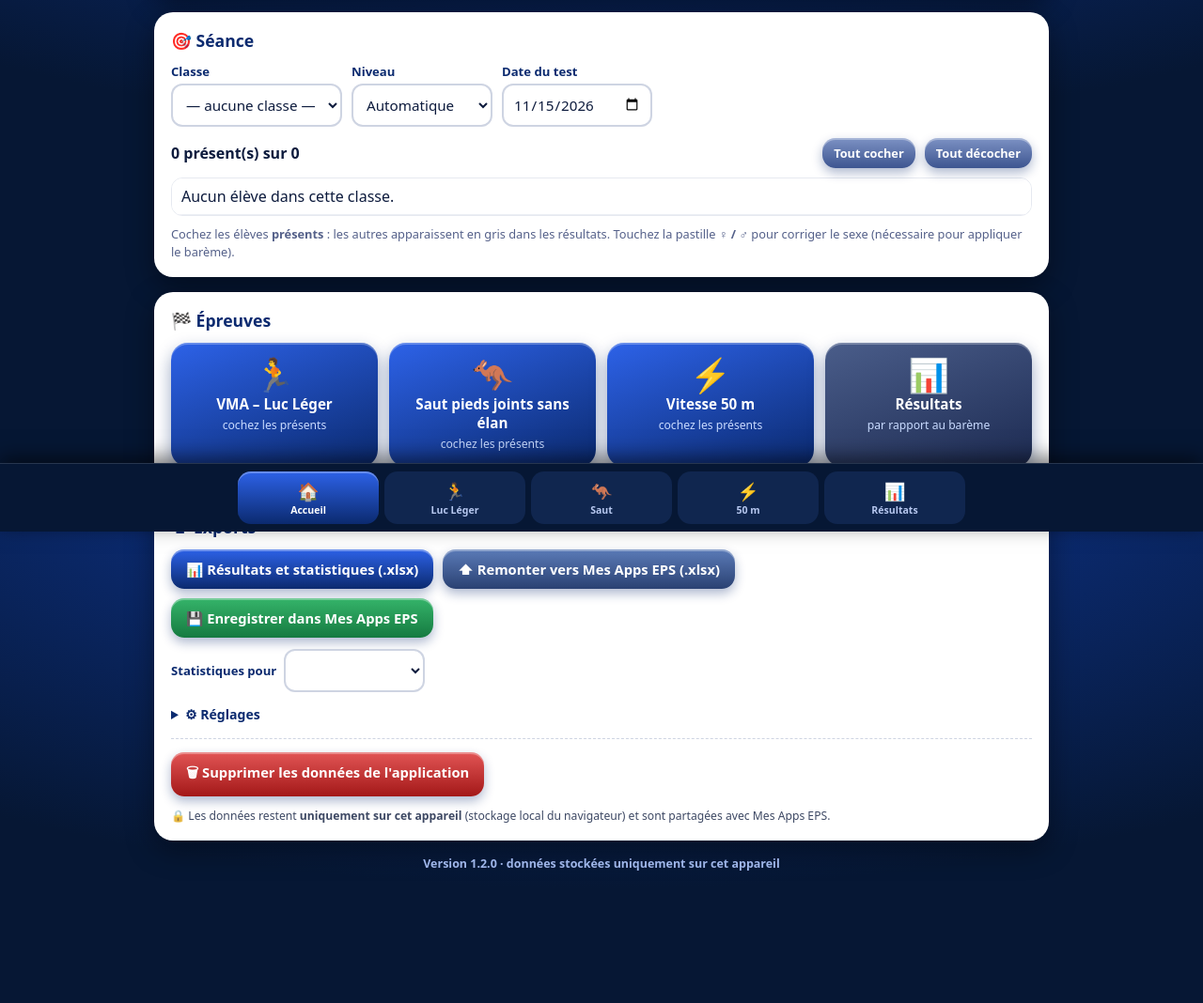
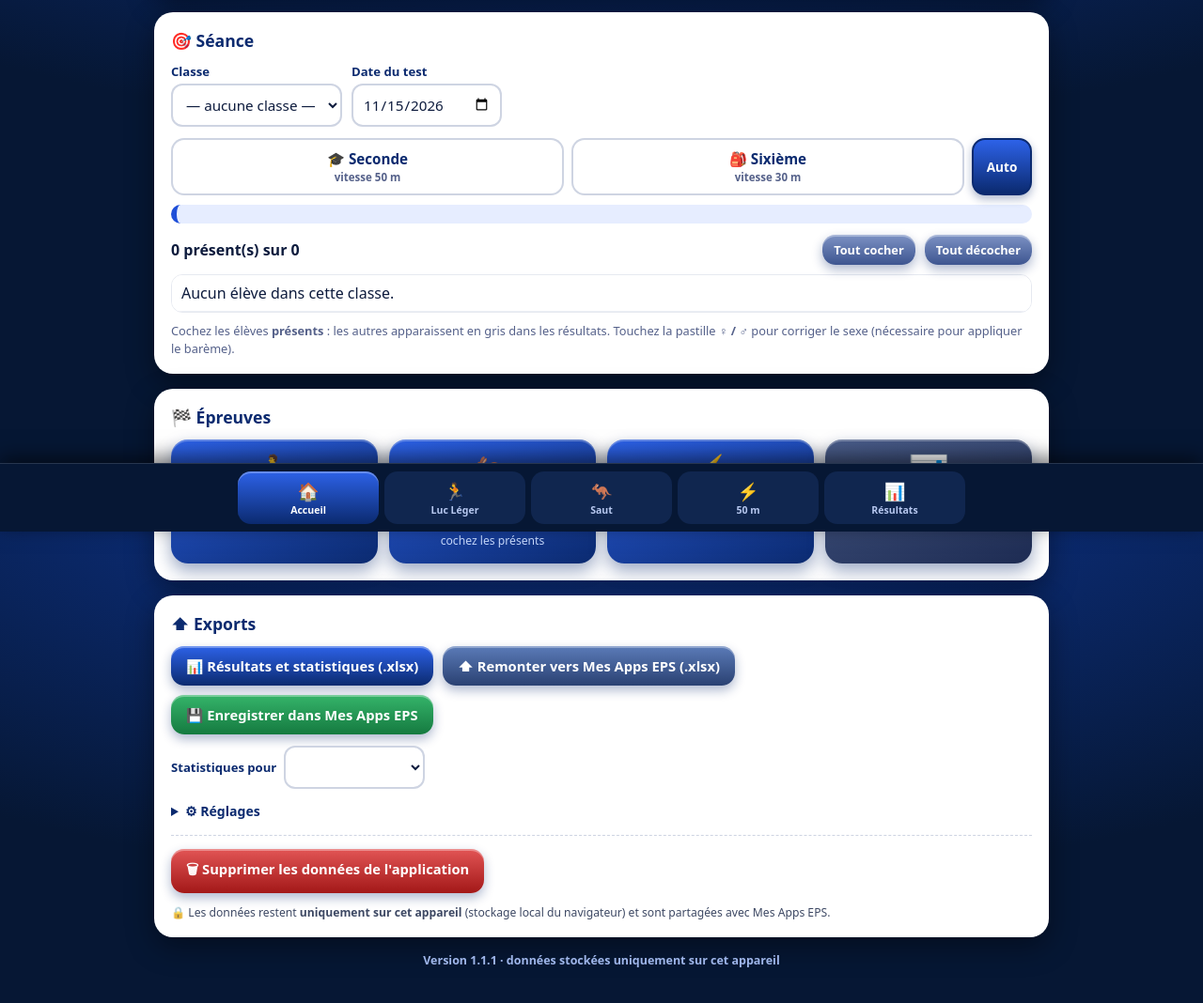
Before and after one commit to VinzToc/Tests_Aptitude_EPS, a plain HTML site: page index.html in a window 1280 px wide. Shown: the part 234-1302 px from the top of the page at 94% size. Before the commit the page ends 1268 px from the top, so only its background shows below. Drawn offline with Linux system fonts and the light colour scheme.

Commit message:
v1.1.1 : choix du niveau plus visible (sélecteur Seconde/Sixième, bandeau, badge, teinte turquoise en sixième)
Co-Authored-By: Claude Sonnet 5.5 <noreply@anthropic.com>
Claude-Session: https://claude.ai/code/session_01DWMzvC784FcUfTCqVKTNxX

```diff
--- a/app.css
+++ b/app.css
@@ -87,3 +87,18 @@ nav button{flex:1;max-width:150px;border:0;border-radius:14px;padding:8px 4px;fo
 nav button span{font-size:.66rem;font-weight:800}nav button.act{color:#fff;background:linear-gradient(#2d62e8,#0b2a6f);box-shadow:inset 0 2px 0 #ffffff44}
 @media(max-width:700px){.trow{grid-template-columns:1fr 1fr}.trow .who{grid-column:1/3}.trow .best{grid-column:1/3}.chrono{font-size:2.8rem}}
 .danger{margin-top:16px;padding-top:14px;border-top:1px dashed #0b2a6f33}
+
+/* ── niveau de la classe : sélecteur, bandeau, badge, teinte ── */
+.seg{display:flex;gap:8px;margin-top:12px}
+.seg button{flex:1;border:2px solid #0b2a6f33;background:#fff;border-radius:14px;padding:10px 8px;font-family:inherit;font-weight:800;font-size:.95rem;color:var(--navy);cursor:pointer;display:flex;flex-direction:column;align-items:center;gap:2px}
+.seg button small{font-weight:600;font-size:.72rem;color:#55618a}
+.seg button.auto{flex:0 0 64px;font-size:.85rem;justify-content:center}
+.seg button.act{background:linear-gradient(#2d62e8,#0b2a6f);color:#fff;border-color:#0b2a6f;box-shadow:0 4px 10px #0b2a6f55}.seg button.act small{color:#cfe0ff}
+.nivbanner{margin-top:10px;padding:10px 12px;border-radius:12px;background:#e6edff;border-left:6px solid var(--blue);font-size:.88rem;color:var(--navy);line-height:1.4}
+.nivbadge{margin-left:auto;align-self:center;font-size:.78rem;font-weight:900;letter-spacing:.04em;color:#fff;background:linear-gradient(#2d62e8,#1f4fd8);border:2px solid #ffffff66;border-radius:20px;padding:6px 12px;white-space:nowrap;box-shadow:0 3px 8px #0005}
+.nivbadge[hidden]{display:none}
+/* sixième : teinte turquoise (le reste du thème bleu foncé est conservé) */
+body.n6{background:radial-gradient(1200px 500px at 50% -120px,#0f8f9c 0,#0b4f6f 45%,#061f34 100%) fixed;background-color:#061f34}
+body.n6 .nivbadge{background:linear-gradient(#18b6a8,#0e8379)}
+body.n6 .nivbanner{background:#dff6f3;border-left-color:#0e8379;color:#0a4f49}
+body.n6 .seg button.act{background:linear-gradient(#18b6a8,#0e8379);border-color:#0e8379;box-shadow:0 4px 10px #0e837955}
--- a/app.js
+++ b/app.js
@@ -80,13 +80,17 @@ function renderHome(){
  $('#stuInfo').textContent=STU.length?`${STU.length} élèves · ${cl.length} classes`:'aucune liste';
  $('#selClasse').innerHTML=cl.map(c=>`<option ${c===SET.classe?'selected':''}>${esc(c)}</option>`).join('')||'<option value="">— aucune classe —</option>';
  $('#selDate').value=SET.date;$('#setPalier').value=SET.palierMode;
- $('#selNiv').value=SET.niv[SET.classe]||'';$('#nivInfo').textContent=SET.classe?`Niveau : ${TA.NIV[NV()].lab}${SET.niv[SET.classe]?'':' (détecté)'}`:'';applyNiv();
+ applyNiv();
  renderRoster();renderTestStatus();
  $('#expScope').innerHTML=['2','6'].filter(n=>cl.some(c=>nivOf(c)===n)).map(n=>`<option value="niv:${n}" ${n===NV()?'selected':''}>Toutes les classes de ${TA.NIV[n].lab.toLowerCase()}</option>`).join('')
   +cl.map(c=>`<option value="cl:${esc(c)}">Classe ${esc(c)}</option>`).join('');
  if(!STU.length&&!$('#msg').textContent)msg("Aucun élève : cliquez sur « Récupérer la liste Mes Apps EPS » ou importez un fichier .xlsx / .csv.",false)}
 /* textes dépendant du niveau de la classe courante (50 m en seconde, 30 m en sixième) */
-function applyNiv(){const n=NV(),d=dist(n);
+function applyNiv(){const n=NV(),d=dist(n),I=TA.NIV[n],man=SET.niv[SET.classe];
+ document.body.classList.toggle('n6',n==='6');
+ $('#nivBadge').textContent=SET.classe?`${I.lab.toUpperCase()} · ${d} m`:'';$('#nivBadge').hidden=!SET.classe;
+ $$('#segNiv button').forEach(b=>b.classList.toggle('act',b.dataset.niv?b.dataset.niv===man:!man));
+ $('#nivInfo').innerHTML=SET.classe?`Classe <b>${esc(SET.classe)}</b> : niveau <b>${I.lab}</b>${man?'':' <i>(détecté automatiquement d\'après le nom)</i>'} · épreuve de vitesse sur <b>${d} m</b> · barème ${n==='6'?'sixième (identique filles / garçons)':'seconde (selon le sexe)'}`:'';
  $('#hdSub').textContent=`Luc Léger · Saut sans élan · Vitesse ${d} m`;
  $('#navVit').textContent=d+' m';$('#tbVit').textContent=`Vitesse ${d} m`;$('#vitTitle').textContent=`⚡ Vitesse ${d} m`;
  $('#vitHint').innerHTML=`Saisissez le temps de chaque essai en <b>secondes</b> et <b>dixièmes</b> (ex. ${n==='6'?'6 s 4':'8 s 4'}). Le meilleur temps est retenu.${n==='6'?' Le 2ᵉ essai est facultatif.':''}`;
@@ -107,7 +111,7 @@ function renderTestStatus(){
  const t=(id,k)=>{$('#st-'+id).textContent=p.length?(c(k)?`✔ ${c(k)}/${p.length} enregistrés`:'à faire'):'cochez les présents'};
  t('ll',K.pal);t('saut',K.sau);t('vit',vkeys(NV()).vit)}
 $('#selClasse').onchange=e=>{SET.classe=e.target.value;saveSet();renderHome()};
-$('#selNiv').onchange=e=>{if(!SET.classe)return;if(e.target.value)SET.niv[SET.classe]=e.target.value;else delete SET.niv[SET.classe];saveSet();renderHome()};
+$('#segNiv').addEventListener('click',ev=>{const b=ev.target.closest('button');if(!b||!SET.classe)return;const v=b.dataset.niv;if(v)SET.niv[SET.classe]=v;else delete SET.niv[SET.classe];saveSet();renderHome()});
 $('#selDate').onchange=e=>{SET.date=e.target.value||isoToday();renderHome()};
 $('#setPalier').onchange=e=>{SET.palierMode=e.target.value;saveSet()};
 $('#roster').addEventListener('click',async ev=>{
--- a/index.html
+++ b/index.html
@@ -6,7 +6,7 @@
 <link rel="stylesheet" href="app.css">
 </head><body>
 <header class="hd"><img src="icons/icon-192.png" alt="" width="56" height="56">
- <div><h1>Tests d'aptitude physique</h1><p id="hdSub">Luc Léger · Saut sans élan · Vitesse 50 m</p></div></header>
+ <div><h1>Tests d'aptitude physique</h1><p id="hdSub">Luc Léger · Saut sans élan · Vitesse 50 m</p><span id="nivBadge" class="nivbadge"></span></div></header>
 
 <main>
 <!-- ───────── ACCUEIL ───────── -->
@@ -26,10 +26,12 @@
   <h2>🎯 Séance</h2>
   <div class="row sel">
    <label>Classe<select id="selClasse"></select></label>
-   <label>Niveau<select id="selNiv"><option value="">Automatique</option><option value="2">Seconde</option><option value="6">Sixième</option></select></label>
    <label>Date du test<input type="date" id="selDate"></label>
   </div>
-  <div class="hint" id="nivInfo"></div>
+  <div class="seg" id="segNiv" role="group" aria-label="Niveau de la classe">
+   <button data-niv="2">🎓 Seconde<small>vitesse 50 m</small></button><button data-niv="6">🎒 Sixième<small>vitesse 30 m</small></button><button data-niv="" class="auto">Auto</button>
+  </div>
+  <div class="nivbanner" id="nivInfo"></div>
   <div class="row" style="margin-top:12px"><b id="presCnt"></b>
    <span class="sp"></span><button class="btn s" id="allOn">Tout cocher</button><button class="btn s" id="allOff">Tout décocher</button></div>
   <div id="warnSex" class="warn" hidden></div>
--- a/version.js
+++ b/version.js
@@ -1 +1 @@
-const APP_VERSION="1.2.0"; // ← seul endroit à modifier pour changer la version
+const APP_VERSION="1.1.1"; // ← seul endroit à modifier pour changer la version
```
